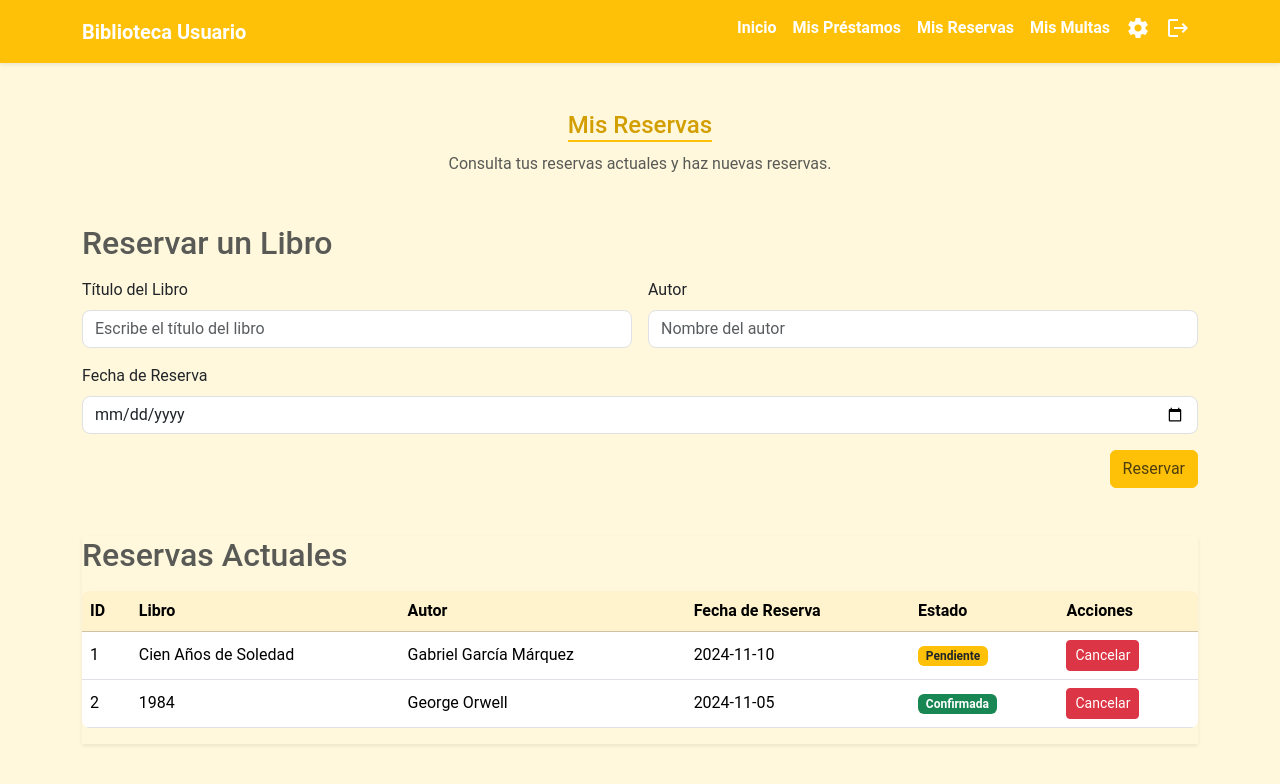
After one commit to P3droLop3z/aplicaciones-proyecto_biblioteca, a PHP site: page /FrontEnd/user/pages/reservation.html in a window 1280 px wide. The commit adds this page. Shown: the top 784 px of the page. Run offline with PHP 8.4, Linux system fonts and the light colour scheme.

Commit message:
Avance páginas de usuario

```diff
--- /dev/null
+++ b/FrontEnd/user/css/reservation.css
@@ -0,0 +1,79 @@
+/* General */
+body {
+    background-color: #fff8dc; /* Fondo amarillo claro */
+    font-family: 'Roboto', sans-serif;
+}
+
+/* Navbar */
+.navbar {
+    background-color: #ffc107;
+}
+
+.navbar-brand, .nav-link {
+    color: #ffffff !important;
+}
+
+.nav-link:hover {
+    color: #4d3e0f !important;
+}
+
+/* Título */
+.section-title {
+    font-size: 24px;
+    color: #d39e00;
+    border-bottom: 2px solid #ffc107;
+    display: inline-block;
+    margin-bottom: 10px;
+}
+
+/* Formularios */
+form .form-control {
+    border-radius: 0.5rem;
+}
+
+/* Tablas */
+.table {
+    border-radius: 8px;
+    overflow: hidden;
+}
+
+.table-warning {
+    background-color: #ffeeba;
+}
+
+.table-hover tbody tr:hover {
+    background-color: #ffeeba;
+}
+
+/* Botones */
+.btn-primary {
+    background-color: #ffc107;
+    border-color: #ffc107;
+    color: #4d3e0f;
+}
+
+.btn-primary:hover {
+    background-color: #e0a800;
+    border-color: #e0a800;
+}
+
+.btn-danger {
+    background-color: #dc3545;
+    border-color: #dc3545;
+    color: #fff;
+}
+
+.btn-danger:hover {
+    background-color: #c82333;
+    border-color: #bd2130;
+}
+
+/* Badges */
+.badge.bg-success {
+    background-color: #28a745;
+}
+
+.badge.bg-warning {
+    background-color: #ffc107;
+    color: #4d3e0f;
+}
--- /dev/null
+++ b/FrontEnd/user/pages/reservation.html
@@ -0,0 +1,120 @@
+<!DOCTYPE html>
+<html lang="en">
+<head>
+    <meta charset="UTF-8">
+    <meta name="viewport" content="width=device-width, initial-scale=1.0">
+    <title>Mis Reservas - Usuario</title>
+    <link href="https://fonts.googleapis.com/icon?family=Material+Icons" rel="stylesheet">
+    <link href="https://cdn.jsdelivr.net/npm/bootstrap@5.3.3/dist/css/bootstrap.min.css" rel="stylesheet">
+    <link rel="stylesheet" href="./../css/reservation.css">
+</head>
+<body>
+    <!-- Navbar -->
+    <nav class="navbar navbar-expand-lg navbar-light shadow-sm">
+        <div class="container">
+            <a class="navbar-brand text-white fw-bold">Biblioteca Usuario</a>
+            <button class="navbar-toggler" type="button" data-bs-toggle="collapse" data-bs-target="#navbarNav" aria-controls="navbarNav" aria-expanded="false" aria-label="Toggle navigation">
+                <span class="navbar-toggler-icon"></span>
+            </button>
+            <div class="collapse navbar-collapse" id="navbarNav">
+                <ul class="navbar-nav ms-auto">
+                    <li class="nav-item">
+                        <a class="nav-link text-white fw-semibold" href="./menu.html">Inicio</a>
+                    </li>
+                    <li class="nav-item">
+                        <a class="nav-link text-white fw-semibold" href="./loan.html">Mis Préstamos</a>
+                    </li>
+                    <li class="nav-item">
+                        <a class="nav-link text-white fw-semibold" href="./reservation.html">Mis Reservas</a>
+                    </li>
+                    <li class="nav-item">
+                        <a class="nav-link text-white fw-semibold" href="./ticket.html">Mis Multas</a>
+                    </li>
+                    <div class="collapse navbar-collapse" id="navbarNav">
+                        <ul class="navbar-nav ms-auto">
+                            <li class="nav-item">
+                                <a href="#" class="nav-link text-white" title="Ajustes">
+                                    <span class="material-icons">settings</span>
+                                </a>
+                            </li>
+                            <li class="nav-item">
+                                <a href="./../../main.html" class="nav-link text-white" title="Cerrar sesión">
+                                    <span class="material-icons">logout</span>
+                                </a>
+                            </li>
+                        </ul>
+                    </div>
+                </ul>
+            </div>
+        </div>
+    </nav>
+
+    <!-- Main Content -->
+    <div class="container mt-5">
+        <!-- Título -->
+        <div class="text-center mb-5">
+            <h1 class="section-title">Mis Reservas</h1>
+            <p class="text-muted">Consulta tus reservas actuales y haz nuevas reservas.</p>
+        </div>
+
+        <!-- Formulario para Reservar un Libro -->
+        <div class="mb-5">
+            <h2 class="text-muted mb-3">Reservar un Libro</h2>
+            <form class="row g-3">
+                <div class="col-md-6">
+                    <label for="titulo" class="form-label">Título del Libro</label>
+                    <input type="text" id="titulo" class="form-control" placeholder="Escribe el título del libro" required>
+                </div>
+                <div class="col-md-6">
+                    <label for="autor" class="form-label">Autor</label>
+                    <input type="text" id="autor" class="form-control" placeholder="Nombre del autor" required>
+                </div>
+                <div class="col-md-12">
+                    <label for="fechaReserva" class="form-label">Fecha de Reserva</label>
+                    <input type="date" id="fechaReserva" class="form-control" required>
+                </div>
+                <div class="col-md-12 text-end">
+                    <button type="submit" class="btn btn-primary">Reservar</button>
+                </div>
+            </form>
+        </div>
+
+        <!-- Tabla de Reservas -->
+        <div class="table-responsive shadow-sm">
+            <h2 class="text-muted mb-3">Reservas Actuales</h2>
+            <table class="table table-hover align-middle">
+                <thead class="table-warning">
+                    <tr>
+                        <th>ID</th>
+                        <th>Libro</th>
+                        <th>Autor</th>
+                        <th>Fecha de Reserva</th>
+                        <th>Estado</th>
+                        <th>Acciones</th>
+                    </tr>
+                </thead>
+                <tbody id="tablaReservas">
+                    <tr>
+                        <td>1</td>
+                        <td>Cien Años de Soledad</td>
+                        <td>Gabriel García Márquez</td>
+                        <td>2024-11-10</td>
+                        <td><span class="badge bg-warning text-dark">Pendiente</span></td>
+                        <td><button class="btn btn-danger btn-sm">Cancelar</button></td>
+                    </tr>
+                    <tr>
+                        <td>2</td>
+                        <td>1984</td>
+                        <td>George Orwell</td>
+                        <td>2024-11-05</td>
+                        <td><span class="badge bg-success">Confirmada</span></td>
+                        <td><button class="btn btn-danger btn-sm">Cancelar</button></td>
+                    </tr>
+                </tbody>
+            </table>
+        </div>
+    </div>
+
+    <script src="https://cdn.jsdelivr.net/npm/bootstrap@5.3.3/dist/js/bootstrap.bundle.min.js"></script>
+</body>
+</html>
```
Also changed, not shown: FrontEnd/user/css/loan.css (added, +62 -0 lines), FrontEnd/user/css/menuu.css (+29 -18 lines), FrontEnd/user/css/ticket.css (added, +74 -0 lines), FrontEnd/user/pages/loan.html (added, +100 -0 lines), FrontEnd/user/pages/menu.html (+57 -36 lines), FrontEnd/user/pages/ticket.html (added, +115 -0 lines).
